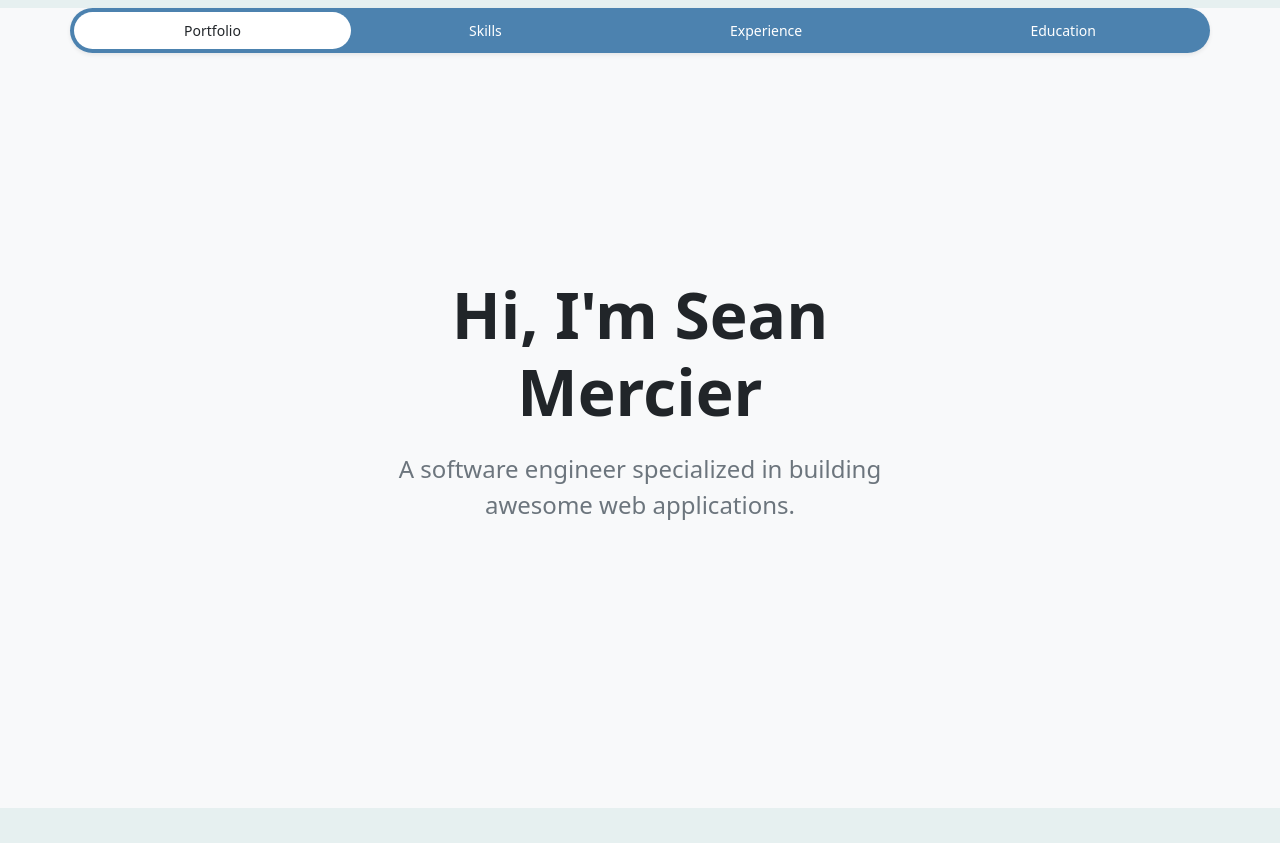
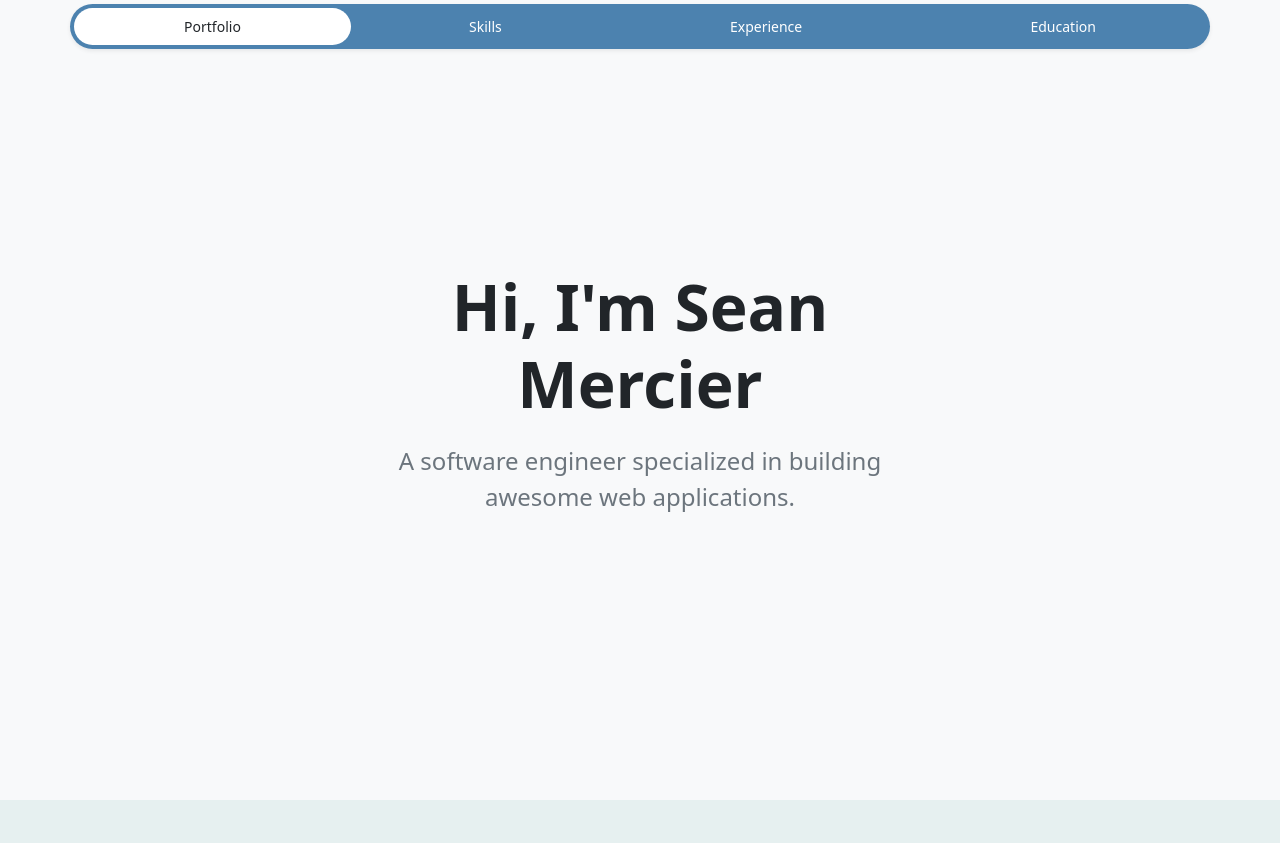
Before and after one commit to seanmercier777/seanmercier-portfolio-2.0, a Flask app: page / in a window 1280 px wide. Shown: the top 843 px of the page. Run offline with Flask 3, Linux system fonts and the light colour scheme.

Commit message:
Looks fiiiine

```diff
--- a/static/css/styles.css
+++ b/static/css/styles.css
@@ -1,19 +1,13 @@
 .sticky-container {
   position: -webkit-sticky; /* For Safari */
   position: sticky;
-
-  /* background-color: #e6f0f0; */
   top: 0;
   z-index: 1000; /* Ensures it stays above other content */
 }
 
-/* main {
-  background-color: #ffffff;
-} */
-
 .nav {
   position: absolute;
-  top: 10;
+  top: 4px;
   left: 0;
   right: 0;
   z-index: 10;
@@ -23,12 +17,12 @@ body {
   background-color: #e6f0f0;
 }
 
-/* .container {
-  background-color: #e6f0f0;
-} */
-
 .bg-custom {
   background-color: #4c82af !important;
+}
+
+.bg-custom-bk {
+  background-color: #5689b3 !important;
 }
 
 .hero-container {
--- a/templates/index.html
+++ b/templates/index.html
@@ -1,6 +1,6 @@
 {% extends "base.html" %} {% block content %}
 
-<div class="container pt-2 dark sticky-container">
+<div class="container dark sticky-container">
   <ul
     class="nav nav-pills nav-fill gap-2 p-1 small bg-custom rounded-5 shadow-sm"
     id="pillNav2"
```
